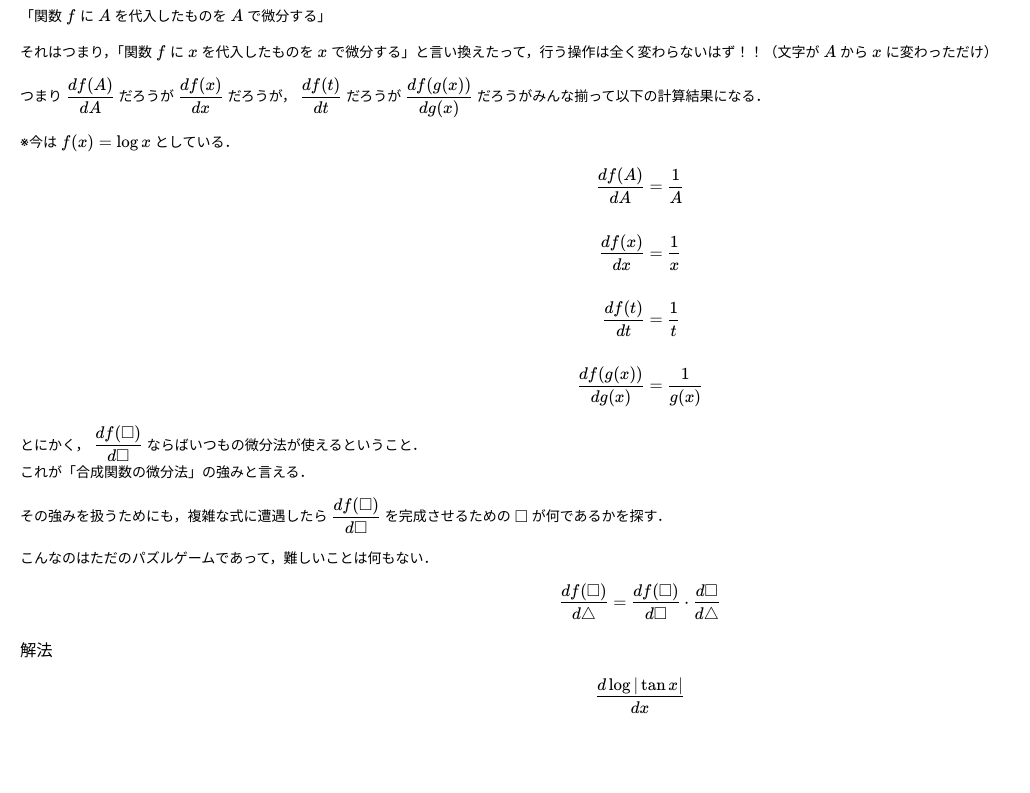
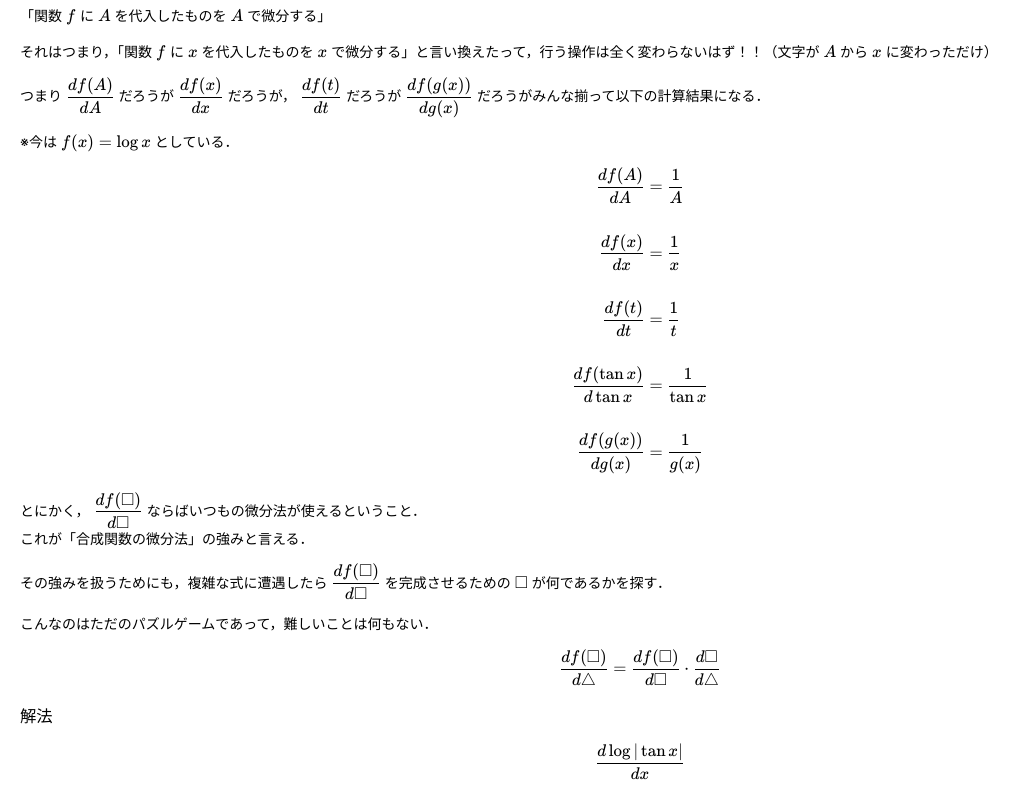
Before and after one commit to asn407/for_nk, a plain HTML site: page index.html in a window 1280 px wide. Shown: the part 1065-1858 px from the top of the page, without its empty margins (0-1030 px from the left). Before the commit the page ends 1792 px from the top, so only its background shows below. Drawn offline with nearby package versions, Linux system fonts and the light colour scheme; a script that the page names is missing.

Commit message:
[update] index.html

```diff
--- a/index.html
+++ b/index.html
@@ -356,8 +356,7 @@ code {
 
 <script src="https://unpkg.com/mermaid/dist/mermaid.min.js"></script>
 </head>
-<body>
-	<link rel="stylesheet" href="https://cdn.jsdelivr.net/npm/katex@0.13.16/dist/katex.min.css" integrity="sha384-6LkG2wmY8FK9E0vU9OOr8UvLwsaqUg9SETfpq4uTCN1agNe8HRdE9ABlk+fVx6gZ" crossorigin="anonymous">
+<body><link rel="stylesheet" href="https://cdn.jsdelivr.net/npm/katex@0.13.16/dist/katex.min.css" integrity="sha384-6LkG2wmY8FK9E0vU9OOr8UvLwsaqUg9SETfpq4uTCN1agNe8HRdE9ABlk+fVx6gZ" crossorigin="anonymous">
 <script defer src="https://cdn.jsdelivr.net/npm/katex@0.13.16/dist/katex.min.js" integrity="sha384-31El76TwmbHj4rF9DyLsygbq6xoIobG0W+jqXim+a3dU9W53tdH3A/ngRPxOzzaB" crossorigin="anonymous"></script>
 <script defer src="https://cdn.jsdelivr.net/npm/katex@0.13.16/dist/contrib/auto-render.min.js" integrity="sha384-vZTG03m+2yp6N6BNi5iM4rW4oIwk5DfcNdFfxkk9ZWpDriOkXX8voJBFrAO7MpVl" crossorigin="anonymous"></script>
 <script>
@@ -412,11 +411,11 @@ $$
 「合成関数の微分法」という公式は，<strong>1つの複雑な関数</strong>を，<strong>複数の単純な関数</strong>に<strong>分解</strong>し，微分を楽に行うために活用できる．<br>
 今回もその例に当てはまるので，その公式を活用する．
 $$
-\dfrac{df(g(x))}{dx} = \dfrac{df(g(x))}{dg(x)}\cdot\dfrac{dg(x)}{dx}
+\dfrac{df(g(x))}{dx}=\dfrac{df(g(x))}{dg(x)}\cdot\dfrac{dg(x)}{dx}
 $$
 $g(x)$ という文字がイカツイなら，この $g(x)$ を $A$ という文字に置き換えれば分かりやすいかもしれない．
 $$
-\dfrac{df(A)}{dx} = \dfrac{df(A)}{dA}\cdot\dfrac{dA}{dx}
+\dfrac{df(A)}{dx}=\dfrac{df(A)}{dA}\cdot\dfrac{dA}{dx}
 $$
 ここで， $\dfrac{df(A)}{dA}$ が何を表すのか考えて欲しい．</p>
 <p>「関数 $f$ に $A$ を代入したものを $A$ で微分する」</p>
@@ -428,6 +427,7 @@ $$
 \dfrac{df(A)}{dA}&amp;=\dfrac{1}{A}\cr\cr
 \dfrac{df(x)}{dx}&amp;=\dfrac{1}{x}\cr\cr
 \dfrac{df(t)}{dt}&amp;=\dfrac{1}{t}\cr\cr
+\dfrac{df(\tan x)}{d\tan x}&amp;=\dfrac{1}{\tan x}\cr\cr
 \dfrac{df(g(x))}{dg(x)}&amp;=\dfrac{1}{g(x)}
 \end{align*}
 $$
```
Lines whose indentation alone changed are shown as unchanged.
